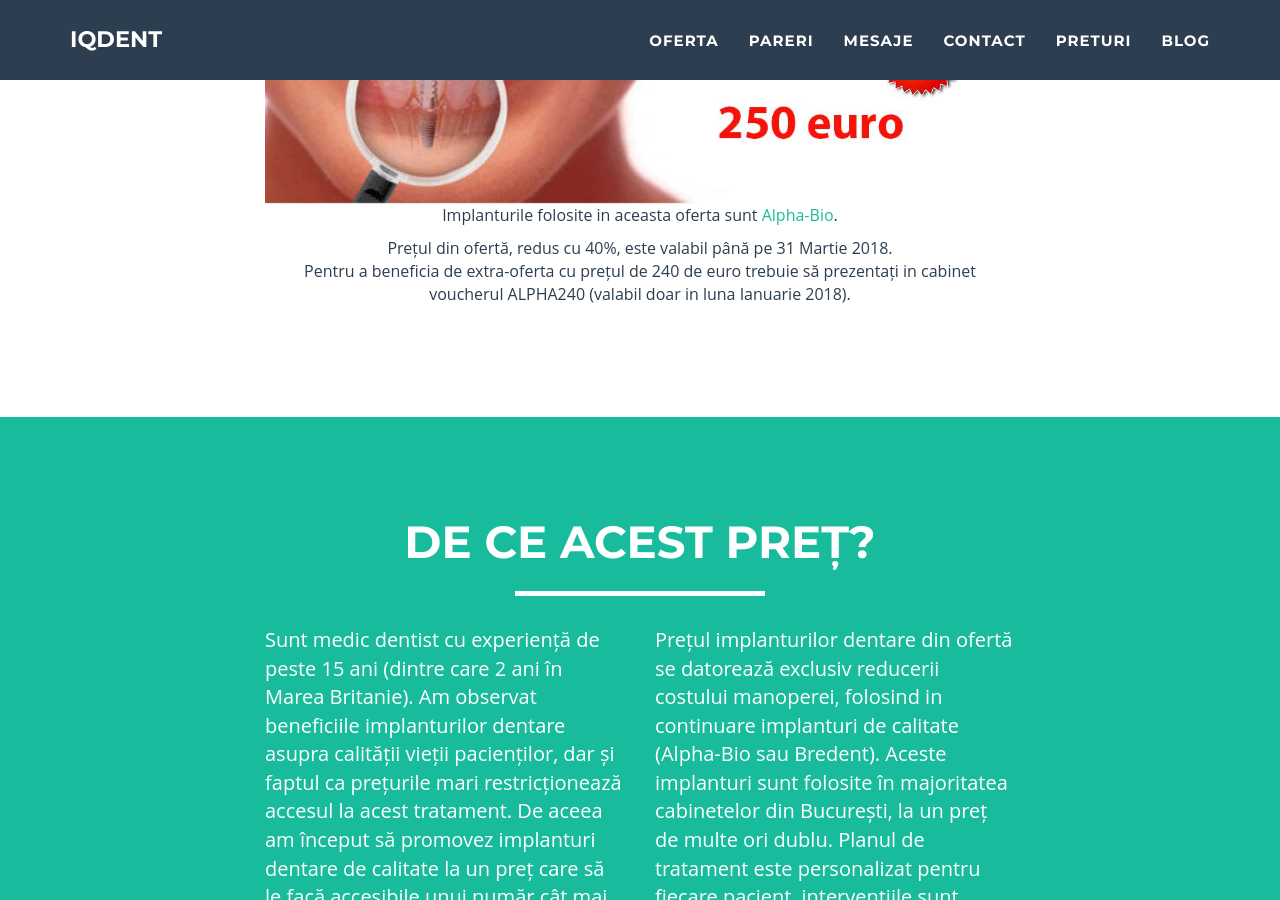
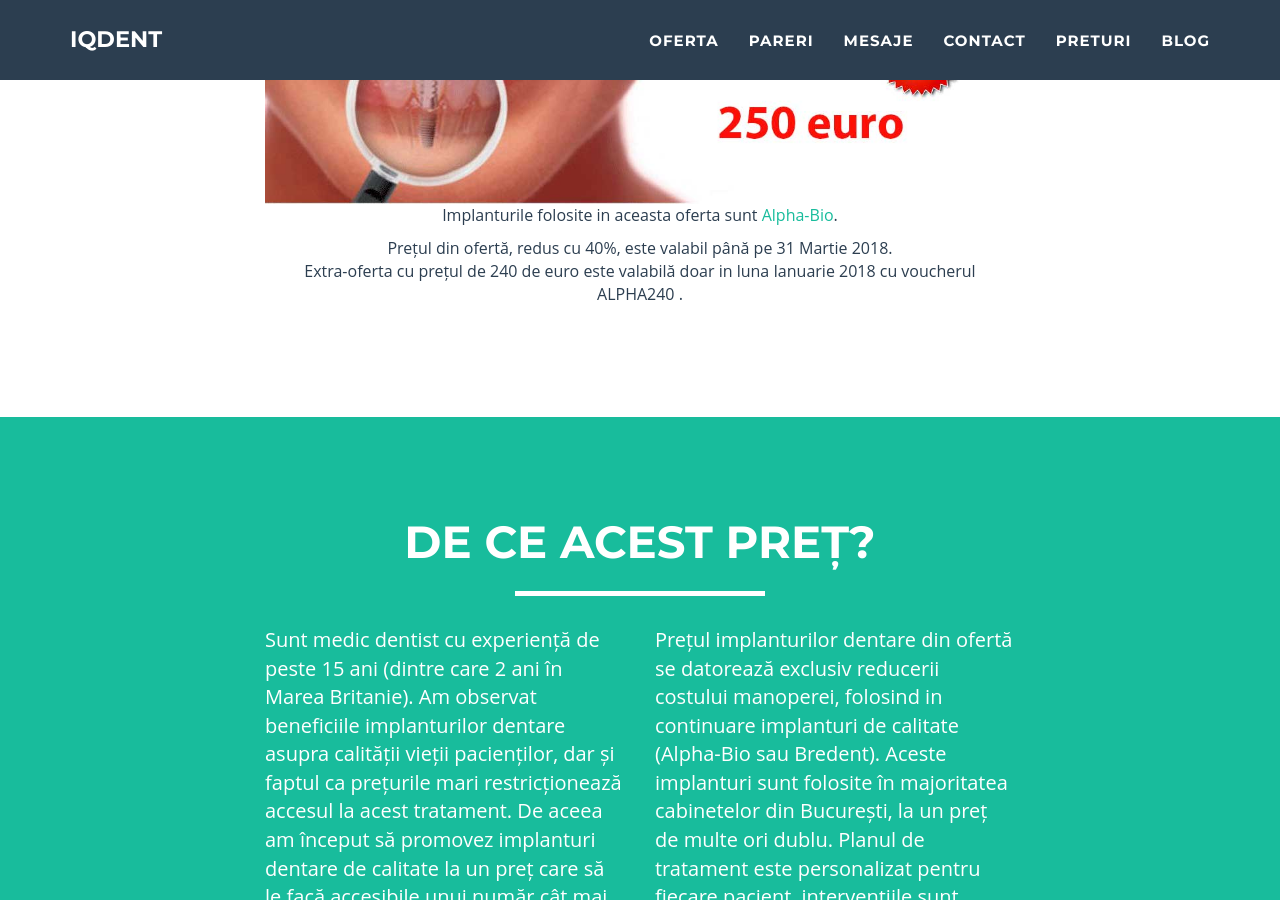
Before and after one commit to littledentgopo/offerdent, a Jekyll site: the page built from index.html, in a window 1280 px wide and 900 px high, scrolled down 1295 px. Built offline with Jekyll 4.4.1, drawn with Linux system fonts in a browser that asks for light colours; comment, search, counter and statistics services are not loaded.

Commit message:
alpha 240

```diff
--- a/_includes/section-discount.html
+++ b/_includes/section-discount.html
@@ -23,7 +23,7 @@
                      <p class="small">
                          Prețul din ofertă, redus cu 40%, este valabil până pe {{site.offer.expirydate}}.
                          <br/>
-                         Pentru a beneficia de extra-oferta cu prețul de 240 de euro trebuie să prezentați in cabinet voucherul ALPHA240 (valabil doar in luna {{site.offer.extramonth}}).
+                         Extra-oferta cu prețul de 240 de euro este valabilă doar in luna {{site.offer.extramonth}} cu voucherul ALPHA240 .
                     </p>
                 </div>
 
```
